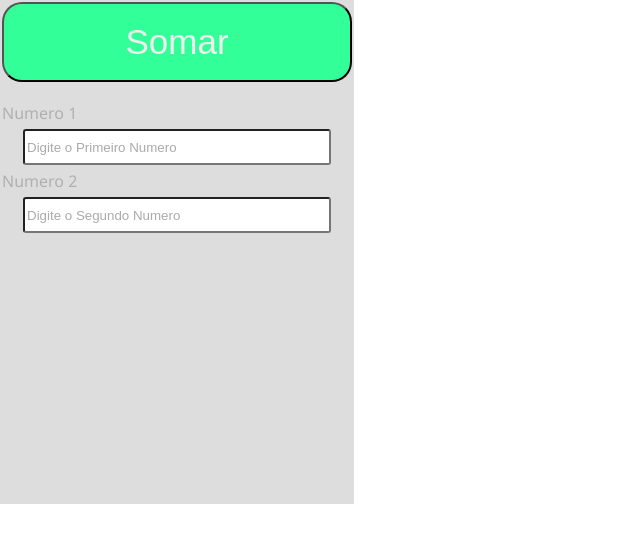
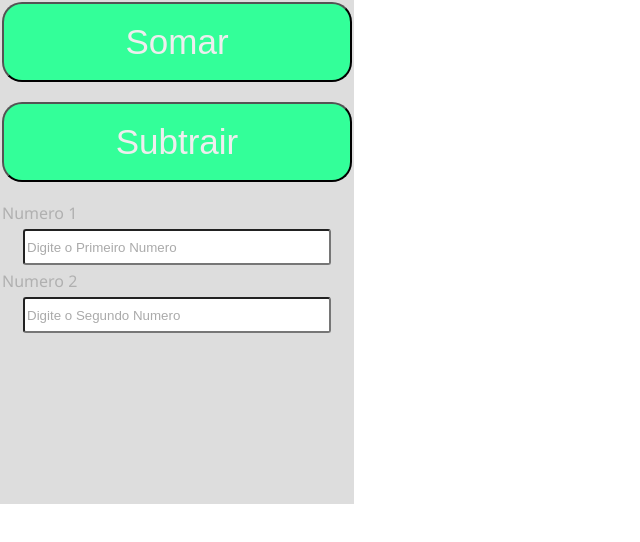
Before and after one commit to joaofreittas/somarJS, a plain HTML site: page somaJs/index.html in a window 1280 px wide. Shown: the whole page, without its empty margins (0-640 px from the left). Drawn offline with Linux system fonts and the light colour scheme.

Commit message:
Adicionando funcao de Subtracao

```diff
--- a/somaJs/index.html
+++ b/somaJs/index.html
@@ -9,6 +9,9 @@
 	<div class= "container">
 		<button onclick="calcularSoma()">
 				Somar
+		</button>
+		<button onclick="calcularSub()">
+			Subtrair
 		</button>
 		<form>
 			<label for="n1">Numero 1</label>
--- a/somaJs/js/codigo.js
+++ b/somaJs/js/codigo.js
@@ -6,3 +6,10 @@ function calcularSoma(){
 
 	resultado.innerHTML = parseFloat(n1)+parseFloat(n2);
 }
+function calcularSub(){
+	let n1 = document.getElementById("n1").value;
+	let n2 = document.getElementById("n2").value;
+
+	let r = document.getElementById("resultado")
+	r.innerHTML = parseFloat(n1)-parseFloat(n2);
+}
```
